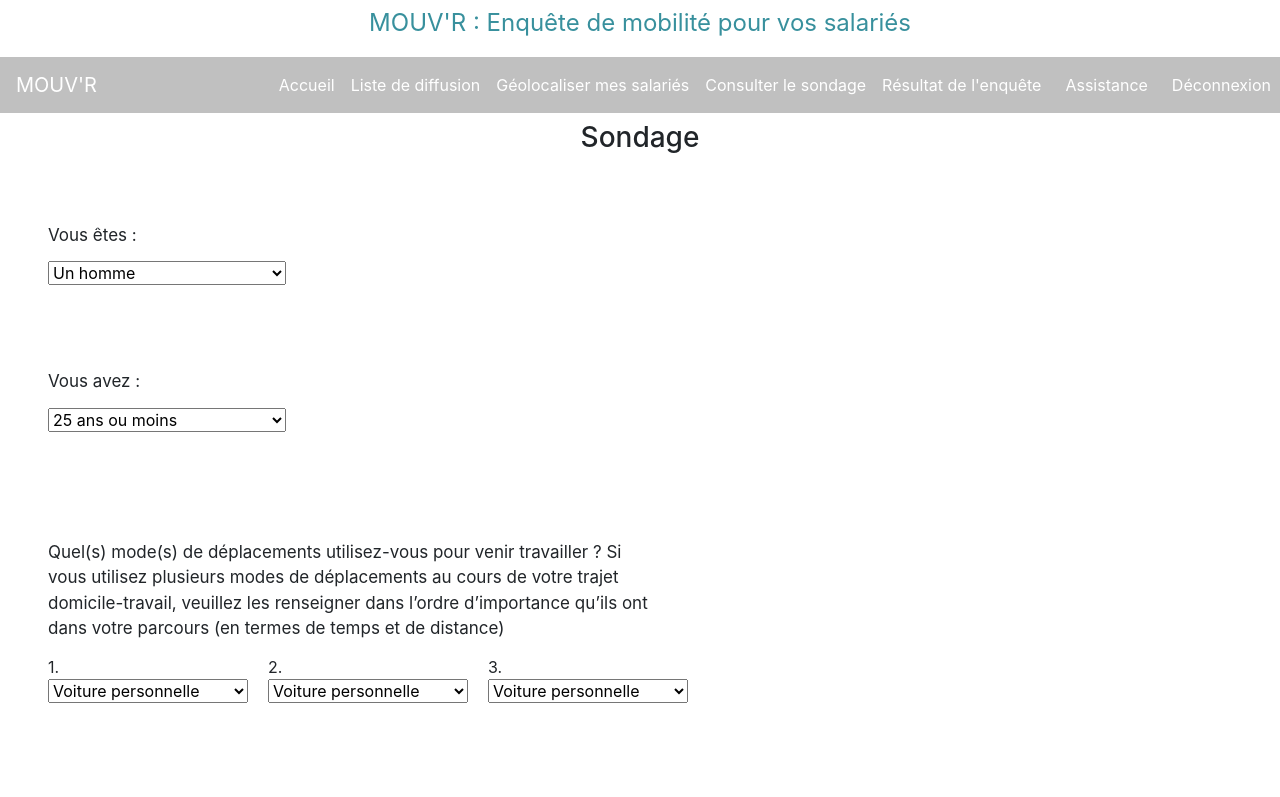
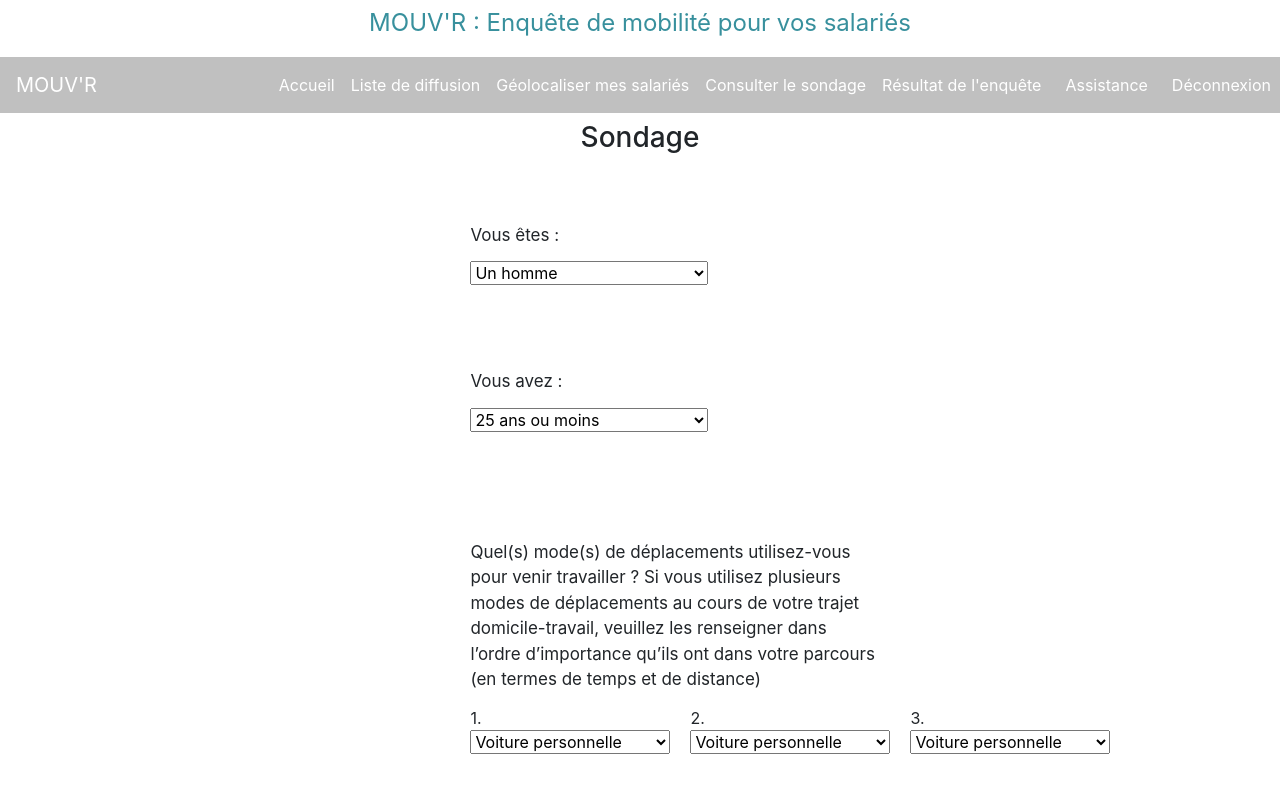
Before and after one commit to EdouardSellier/wcs-ouvert, a React (Create React App) app in the folder front/: page /sondage in a window 1280 px wide. Shown: the top 797 px of the page. Built offline with nearby package versions, Linux system fonts and the light colour scheme.

Commit message:
Margin added in the sondage page between the container and the form.

```diff
--- a/front/src/components/css/Sondage.css
+++ b/front/src/components/css/Sondage.css
@@ -15,4 +15,5 @@
 
 .textAlignLeft {
   text-align: left;
+  margin-left: 33%;
 }
```
